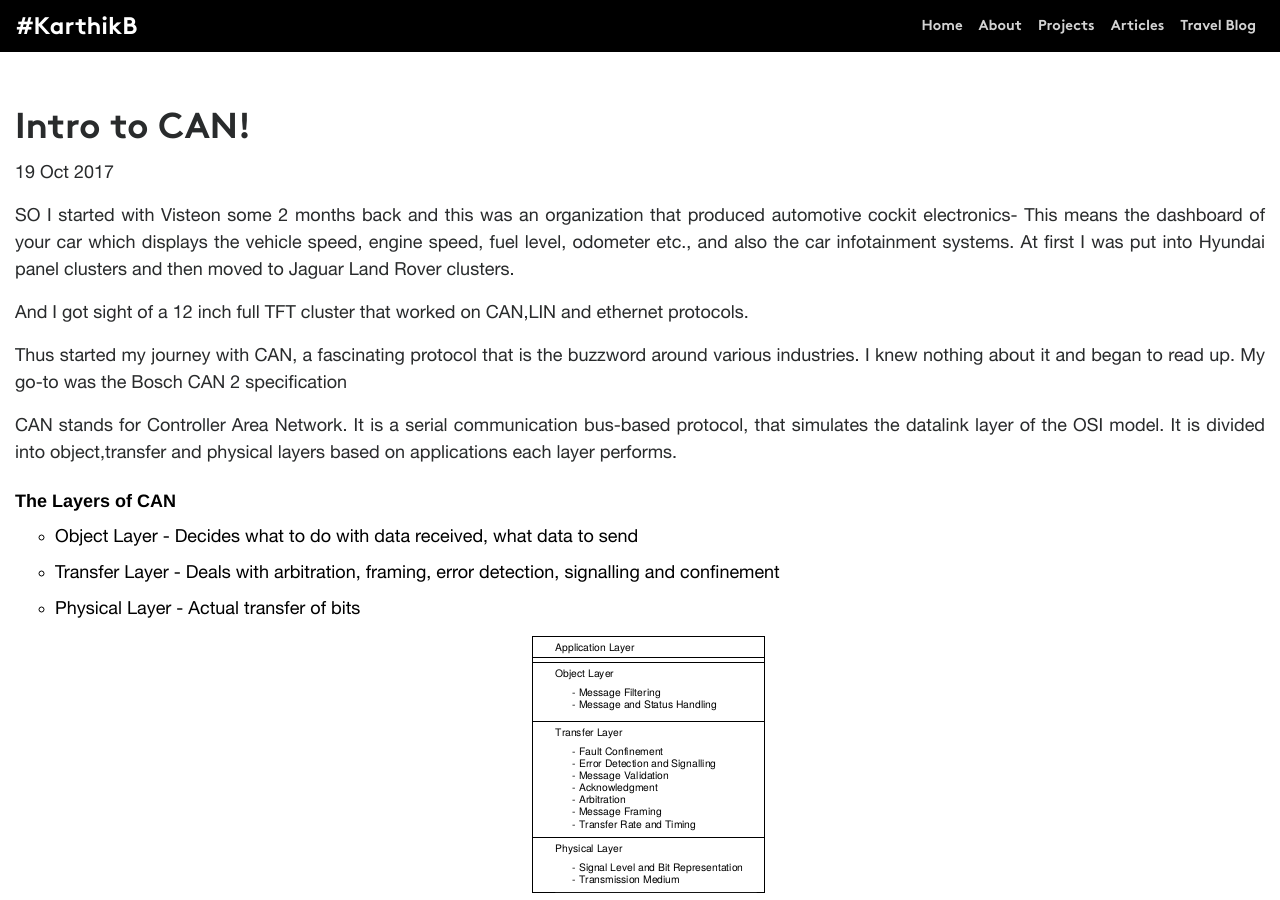
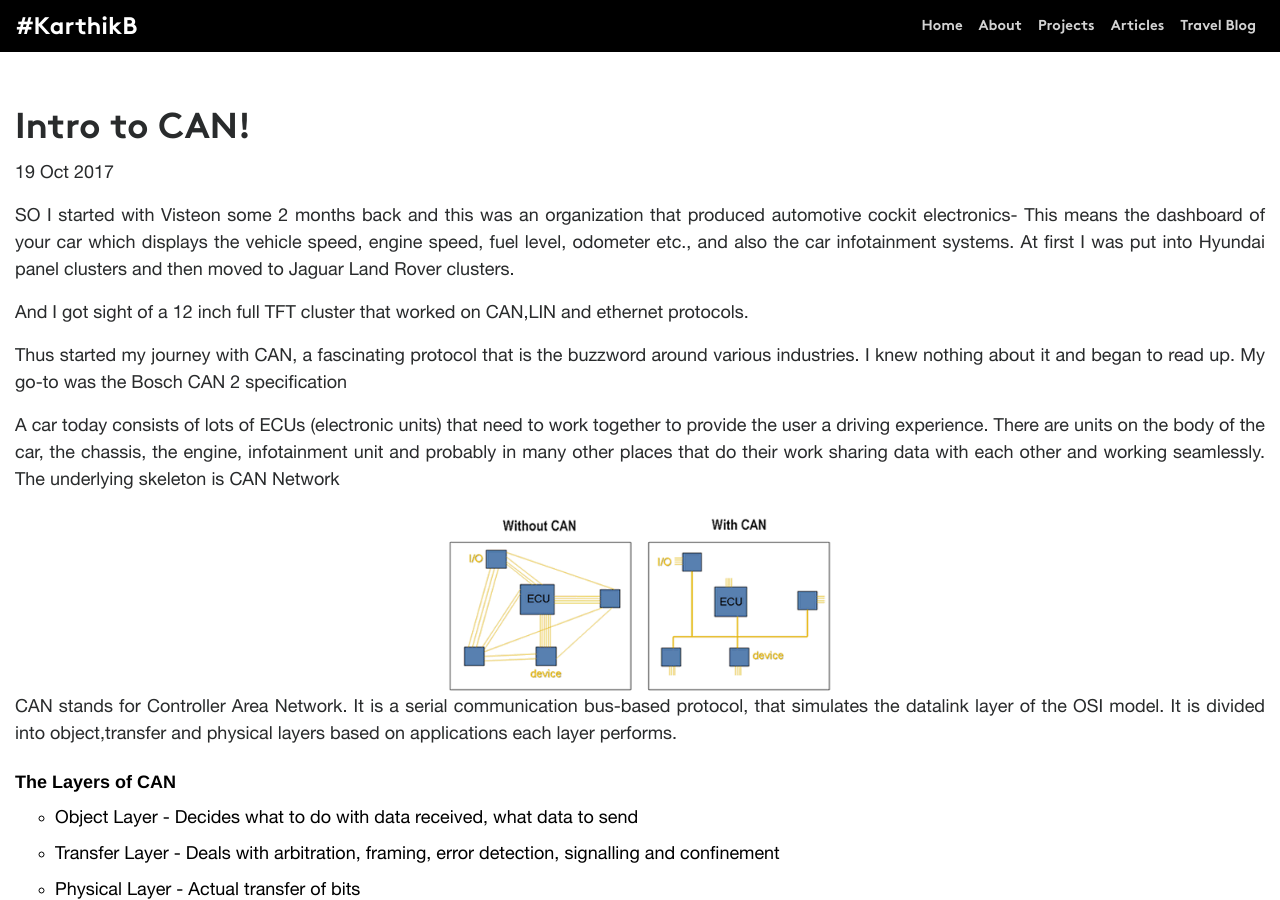
Before and after one commit to karthik-balu/karthik-balu.github.io, a Jekyll site: the page built from _posts/2017-10-19-intro-to-CAN.html, in a window 1280 px wide and 900 px high. Built offline with Jekyll 4.4.1, drawn with Linux system fonts in a browser that asks for light colours.

Commit message:
Why CAN additions

```diff
--- a/_posts/2017-10-19-intro-to-CAN.html
+++ b/_posts/2017-10-19-intro-to-CAN.html
@@ -8,7 +8,10 @@ category: projects
 	<p> SO I started with Visteon some 2 months back and this was an organization that produced automotive cockit electronics- This means the dashboard of your car which displays the vehicle speed, engine speed, fuel level, odometer etc., and also the car infotainment systems. At first I was put into Hyundai panel clusters and then moved to Jaguar Land Rover clusters.</p>
 	<p> And I got sight of a 12 inch full TFT cluster that worked on CAN,LIN and ethernet protocols. </p>
 	<p> Thus started my journey with CAN, a fascinating protocol that is the buzzword around various industries. I knew nothing about it and began to read up. My go-to was the Bosch CAN 2 specification </p>
+	<p>A car today consists of lots of ECUs (electronic units) that need to work together to provide the user a driving experience. There are units on the body of the car, the chassis, the engine, infotainment unit and probably in many other places that do their work sharing data with each other and working seamlessly. The underlying skeleton is CAN Network</p>
+	<img src="/static/images/projects/p4/i1.gif" class="image-center image-bigger" />
 	<p> CAN stands for Controller Area Network. It is a serial communication  bus-based protocol, that simulates the datalink layer of the OSI model. It is divided into object,transfer and physical layers based on applications each layer performs.</p>
+
 	<ul class="list-unstyled bold-head">
 		<li>The Layers of CAN</li>
 		<ul>
```
Also changed, not shown: static/images/projects/p4/i1.gif (added).
